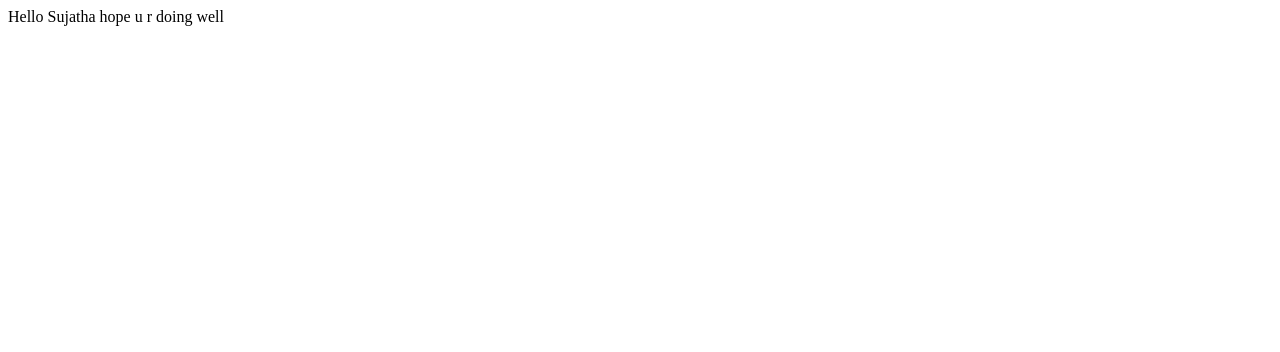
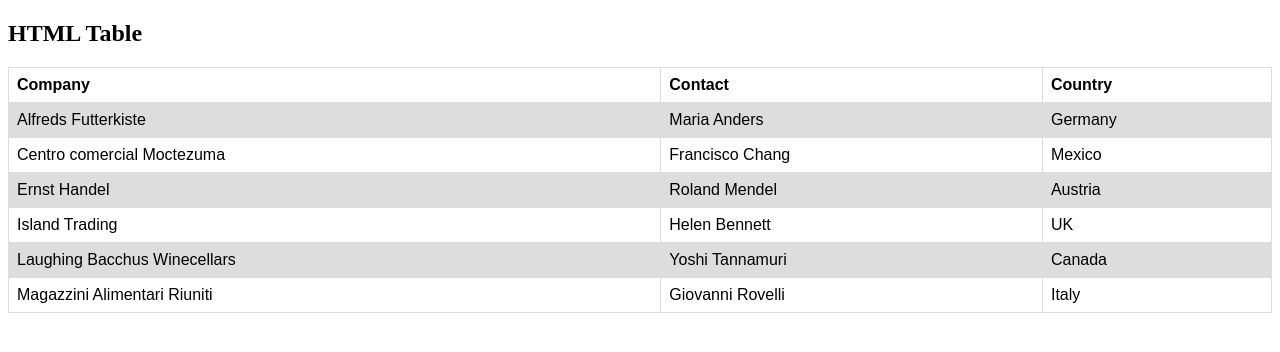
Before and after one commit to SaraswathiAnalytics/saraswathianalytics.github.io, a plain HTML site: page index.html in a window 1280 px wide. Drawn offline with Linux system fonts and the light colour scheme.

Commit message:
Update index.html

```diff
--- a/index.html
+++ b/index.html
@@ -1 +1,65 @@
-Hello Sujatha hope u r doing well
+<!DOCTYPE html>
+<html>
+<head>
+<style>
+table {
+  font-family: arial, sans-serif;
+  border-collapse: collapse;
+  width: 100%;
+}
+
+td, th {
+  border: 1px solid #dddddd;
+  text-align: left;
+  padding: 8px;
+}
+
+tr:nth-child(even) {
+  background-color: #dddddd;
+}
+</style>
+</head>
+<body>
+
+<h2>HTML Table</h2>
+
+<table>
+  <tr>
+    <th>Company</th>
+    <th>Contact</th>
+    <th>Country</th>
+  </tr>
+  <tr>
+    <td>Alfreds Futterkiste</td>
+    <td>Maria Anders</td>
+    <td>Germany</td>
+  </tr>
+  <tr>
+    <td>Centro comercial Moctezuma</td>
+    <td>Francisco Chang</td>
+    <td>Mexico</td>
+  </tr>
+  <tr>
+    <td>Ernst Handel</td>
+    <td>Roland Mendel</td>
+    <td>Austria</td>
+  </tr>
+  <tr>
+    <td>Island Trading</td>
+    <td>Helen Bennett</td>
+    <td>UK</td>
+  </tr>
+  <tr>
+    <td>Laughing Bacchus Winecellars</td>
+    <td>Yoshi Tannamuri</td>
+    <td>Canada</td>
+  </tr>
+  <tr>
+    <td>Magazzini Alimentari Riuniti</td>
+    <td>Giovanni Rovelli</td>
+    <td>Italy</td>
+  </tr>
+</table>
+
+</body>
+</html>
```
